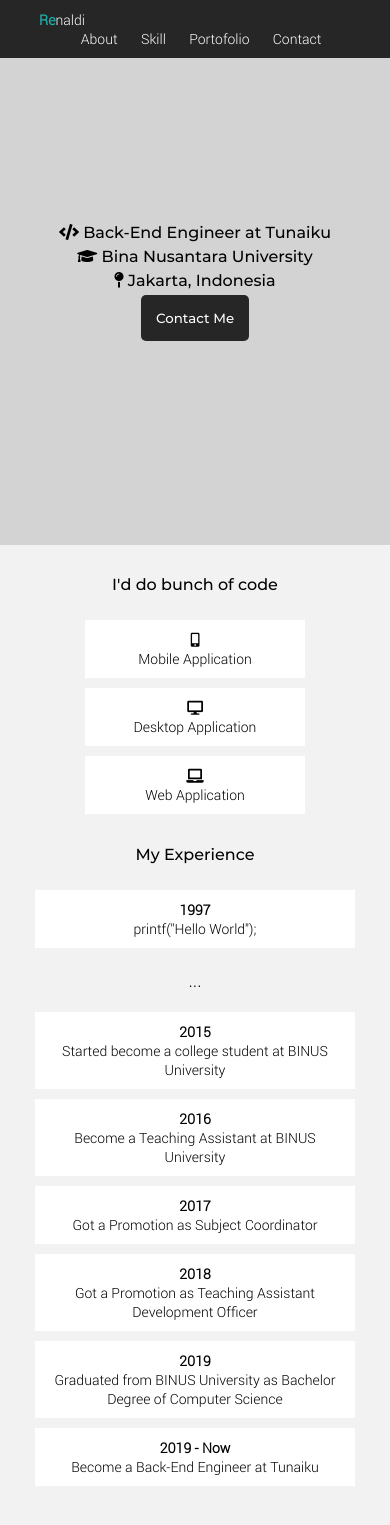
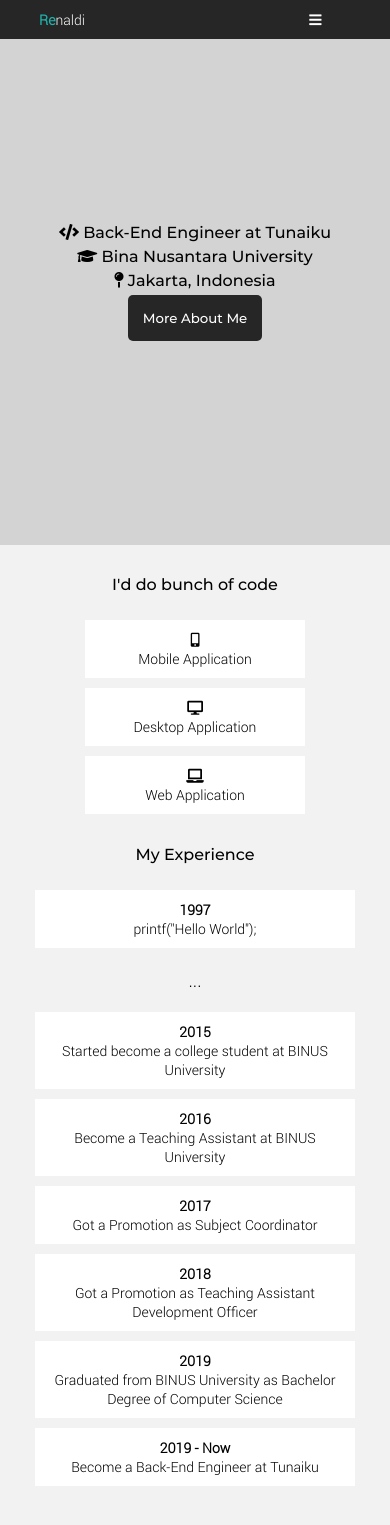
Before and after one commit to renaldire/portofolio, a PHP site: page / in a window 390 px wide; the page is wider, and only the part inside the window is pictured. Shown: the top 1525 px of that part. Run offline with PHP 8.4, Linux system fonts and the light colour scheme; some libraries are stand-ins or nearby versions.

Commit message:
version 2: responsive

```diff
--- a/v2/index.html
+++ b/v2/index.html
@@ -6,16 +6,25 @@
     <link rel="stylesheet" href="https://use.fontawesome.com/releases/v5.8.2/css/all.css" integrity="sha384-oS3vJWv+0UjzBfQzYUhtDYW+Pj2yciDJxpsK1OYPAYjqT085Qq/1cq5FLXAZQ7Ay" crossorigin="anonymous">
 	<link rel="stylesheet" type="text/css" href="styles/style.css">
 </head>
-<body>
-	<div class="nav primary text-secondary">
-		<div class="logo">
-			<b class="text-tertiary">Re</b>naldi
+<body id="home">
+	<div class="nav-wrapper">
+		<div class="nav primary text-secondary">
+			<div class="logo scroll-to" data-element="#home">
+				<b class="text-tertiary">Re</b>naldi
+			</div>
+			<div class="menu">
+				<span class="web-menu scroll-to" data-element="#about"><span>About</span></span>
+				<span class="web-menu scroll-to" data-element="#skill"><span>Skill</span></span>
+				<span class="web-menu scroll-to" data-element="#portofolio"><span>Portofolio</span></span>
+				<span class="web-menu scroll-to" data-element="#contact"><span>Contact</span></span>
+				<span class="hamburger-menu hovered-text"><i class="fa fa-bars"></i></span>
+			</div>
 		</div>
-		<div class="menu">
-			<span>About</span>
-			<span>Skill</span>
-			<span>Portofolio</span>
-			<span>Contact</span>
+		<div class="hamburger-menu-content secondary text-primary align-center">
+			<div class="mobile-menu hovered scroll-to" data-element="#about"><span class="hovered">About</span></div>
+			<div class="mobile-menu hovered scroll-to" data-element="#skill"><span>Skill</span></div>
+			<div class="mobile-menu hovered scroll-to" data-element="#portofolio"><span>Portofolio</span></div>
+			<div class="mobile-menu hovered scroll-to" data-element="#contact"><span>Contact</span></div>
 		</div>
 	</div>
 	<div class="nav-r"></div>
@@ -25,11 +34,11 @@
 			<p class="label"><i class="fa fa-code"></i> Back-End Engineer at Tunaiku</p>
 			<p class="label"><i class="fa fa-graduation-cap"></i> Bina Nusantara University</p>
 			<p class="label"><i class="fa fa-map-pin"></i> Jakarta, Indonesia</p>
-			<button class="primary text-secondary hovered">Contact Me</button>
+			<button class="primary text-secondary hovered scroll-to" data-element="#about">More About Me</button>
 		</div>
 		</center>
 	</div>
-	<div class="about segment segment-odd align-center">
+	<div id="about" class="segment segment-odd align-center">
 		<p class="label">I'd do bunch of code</p>
 		<br>
 		<div class="box secondary inline hovered">
@@ -79,7 +88,7 @@
 			Become a Back-End Engineer at Tunaiku
 		</div>
 	</div>
-	<div class="skill segment align-center">
+	<div id="skill" class="segment align-center">
 		<p class="label">My Skill</p>
 		<br>
 		<div class="skill-wrapper center">
@@ -182,10 +191,10 @@
 			</div>
 		</div>
 	</div>
-	<div class="portofolio segment segment-odd align-center">
+	<div id="portofolio" class="segment segment-odd align-center">
 		<p class="label">My Portofolio</p>
 		<br>
-		<div class="skill-wrapper center">
+		<div class="portofolio-wrapper center">
 			<div class="large-photo inline">
 				<div class="large-photo tertiary opacity">
 					<div class="text-secondary"><span class="hover-primary">re-task</span></div>
@@ -228,12 +237,12 @@
 			</div>
 			<div class="large-photo inline">
 				<div class="large-photo tertiary opacity">
-					<div class="text-secondary"><span class="hover-primary">New-Proposal Skripsi</span></div>
+					<div class="text-secondary"><span class="hover-primary">NewProposal Skripsi</span></div>
 				</div>
 			</div>
 		</div>
 	</div>
-	<div class="footer align-center primary text-secondary">
+	<div id="contact" class="footer align-center primary text-secondary">
 		<div class="inline hovered-text"><i class="fab fa-instagram"></i></div>
 		<div class="inline hovered-text"><i class="fab fa-google"></i></div>
 		<div class="inline hovered-text"><i class="fab fa-facebook"></i></div>
@@ -244,6 +253,8 @@
 </body>
 <script type="text/javascript" src="scripts/jquery1124.js"></script>
 <script type="text/javascript" src="scripts/app.js"></script>
+<script type="text/javascript" src="scripts/menu.js"></script>
+<script type="text/javascript" src="scripts/scrollto.js"></script>
 <script defer src="https://use.fontawesome.com/releases/v5.8.2/js/brands.js" integrity="sha384-GtvEzzhN52RvAD7CnSR7TcPw555abR8NK28tAqa/GgIDk59o0TsaK6FHglLstzCf" crossorigin="anonymous"></script>
 <script defer src="https://use.fontawesome.com/releases/v5.8.2/js/fontawesome.js" integrity="sha384-Ia7KZbX22R7DDSbxNmxHqPQ15ceNzg2U4h5A8dy3K47G2fV1k658BTxXjp7rdhXa" crossorigin="anonymous"></script>
 </html>
--- /dev/null
+++ b/v2/scripts/menu.js
@@ -0,0 +1,9 @@
+$(document).ready(function(){
+	$('.hamburger-menu').click(function(){
+		$('.hamburger-menu-content').slideToggle();
+	});
+
+	$('.mobile-menu').click(function(){
+		$('.hamburger-menu-content').slideUp();
+	});
+})
--- /dev/null
+++ b/v2/scripts/scrollto.js
@@ -0,0 +1,12 @@
+$(document).ready(function(){
+	function scrollToPage($target)
+	{
+		$('html,body').animate({
+			scrollTop: $($target).offset().top-38.67
+		}, 1000);
+	}
+	$('.scroll-to').click(function(){
+		$target=$(this).attr('data-element');
+		scrollToPage($target);
+	})
+});
--- a/v2/styles/style.css
+++ b/v2/styles/style.css
@@ -37,14 +37,18 @@ body,p{
     src: url('../fonts/Montserrat-Medium.ttf');
 }
 
+.nav-wrapper{
+	position: fixed;
+	width: 100%;
+	z-index: 9;
+}
+
 .nav{
 	font-family: roboto;
 	font-size: 14px;
 	padding-top: 10px;
 	padding-bottom: 10px;
-	position: fixed;
 	width: 100%;
-	z-index: 9;
 }
 
 .nav-r{
@@ -66,7 +70,16 @@ body,p{
 	cursor: pointer;
 }
 
-.nav>.menu>span:hover{
+.hamburger-menu-content{
+	font-family: roboto;
+}
+
+.mobile-menu{
+	padding-top: 10px;
+	padding-bottom: 10px;
+}
+
+.web-menu:hover{
 	color: lightseagreen;
 	border-bottom: 5px solid lightseagreen;
 }
@@ -220,8 +233,8 @@ button{
 	font-family: montserrat
 }
 
-.skill-wrapper{
-	width: 550px;
+.skill-wrapper,.portofolio-wrapper{
+	width: 938px;
 }
 
 .medium
@@ -277,10 +290,6 @@ button{
     border:1px solid lightseagreen;
 }
 
-.skill-wrapper{
-	width: 938px;
-}
-
 .opacity{
 	opacity: 0;
 	transition: opacity 1s ease
@@ -288,10 +297,40 @@ button{
 
 .opacity>div{
 	padding-top: calc(150px - 9px);
-	z-index: 9;
-	cursor: pointer;
 }
 
 .hover-primary:hover{
 	color: black;
 }
+
+.hamburger-menu{
+	display: none;
+}
+
+.hamburger-menu-content{
+	display: none;
+	border-bottom: 2px solid lightseagreen;
+}
+
+@media screen and (max-width: 480px) {
+	.web-menu{
+		display: none;
+	}
+	.hamburger-menu{
+		display: inline;
+	}
+	.skill-wrapper{
+		width: 320px;
+	}
+	.portofolio-wrapper{
+		width: 350px;
+	}
+	.large-photo{
+		width: 150px;
+		height: 150px;
+	}
+	.opacity>div{
+		padding-top: calc(75px - 9px);
+		font-size: 12px;
+	}
+}
```
